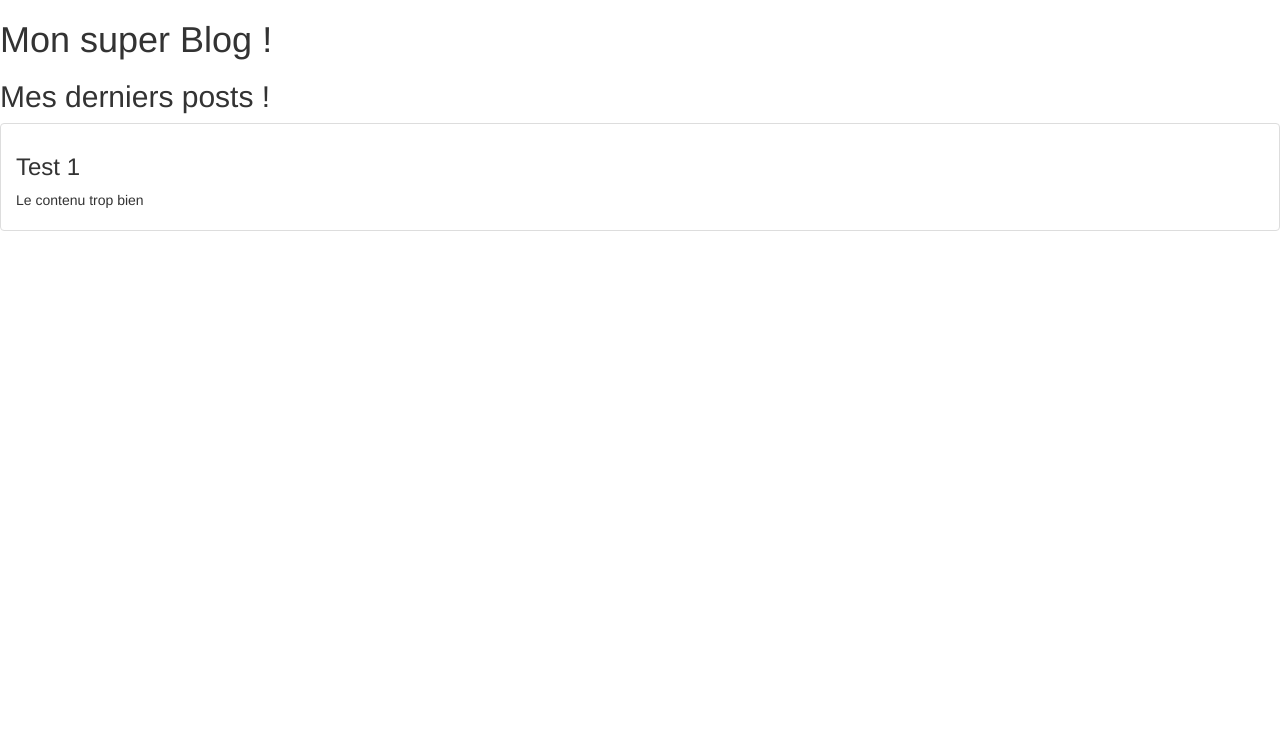
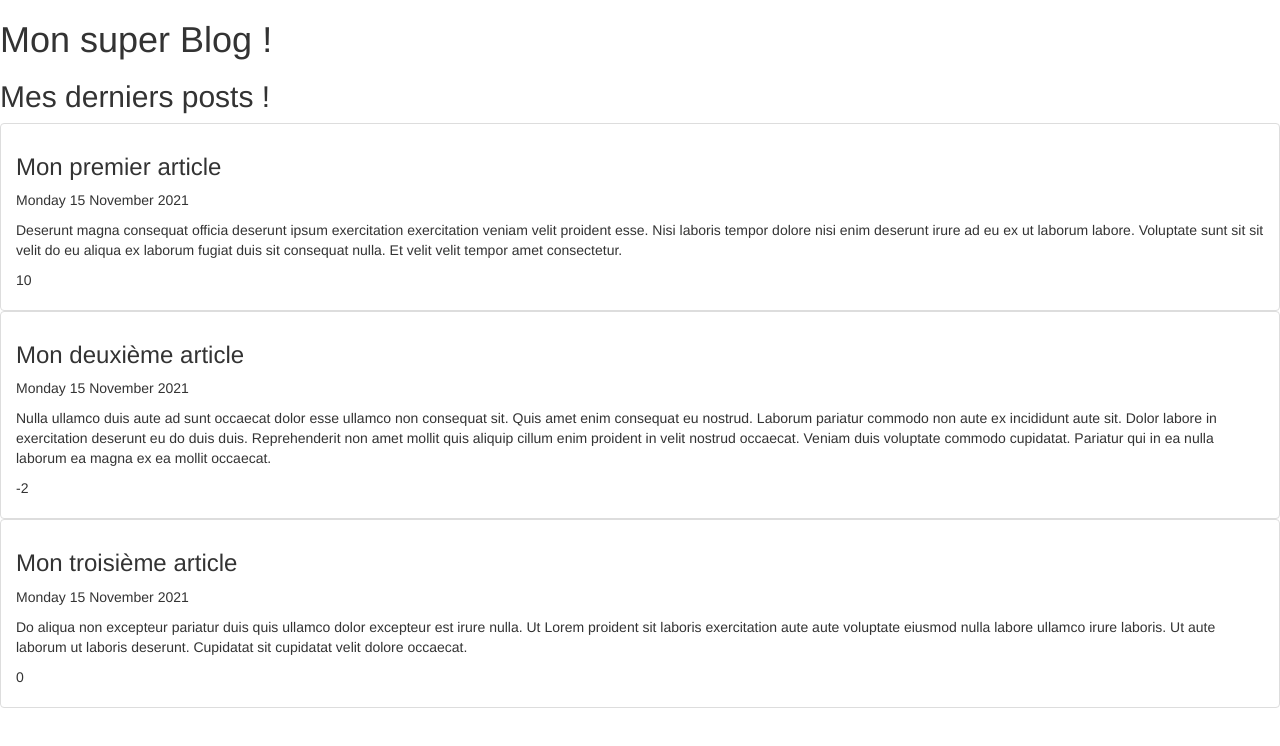
Before and after one commit to ChipsInChief/blogspost, an Angular app: page / in a window 1280 px wide. Shown: the top 746 px of the page. Built offline with nearby package versions, Linux system fonts and the light colour scheme.

Commit message:
📦 NEW: Plomberie v1 : Les données sont propagées depuis le tableau de AppComponent

```diff
--- a/src/app/app.component.html
+++ b/src/app/app.component.html
@@ -1,2 +1,2 @@
 <h1>{{ title }}</h1>
-<app-post-list></app-post-list>
+<app-post-list [posts]="postsFromDatabase" ></app-post-list>
--- a/src/app/post-list/post-list.component.html
+++ b/src/app/post-list/post-list.component.html
@@ -1,8 +1,9 @@
 <h2>Mes derniers posts !</h2>
 <ul class="list-group">
-    <app-post-list-item postTitle="Test 1"
-
-                        postContent="Le contenu trop bien"
-                        >
+    <app-post-list-item *ngFor="let post of posts"
+                        [postTitle]="post.title"
+                        [postDate]="post.created_at"
+                        [postContent]="post.content"
+                        [postLikes]="post.loveIts">
     </app-post-list-item>
 </ul>
--- a/src/app/post-list/post-list.component.ts
+++ b/src/app/post-list/post-list.component.ts
@@ -7,7 +7,7 @@ import { Component, Input, OnInit } from '@angular/core';
 })
 export class PostListComponent implements OnInit {
 
-  @Input() posts = [];
+  @Input() posts?: any[];
 
   constructor() { }
 
```
